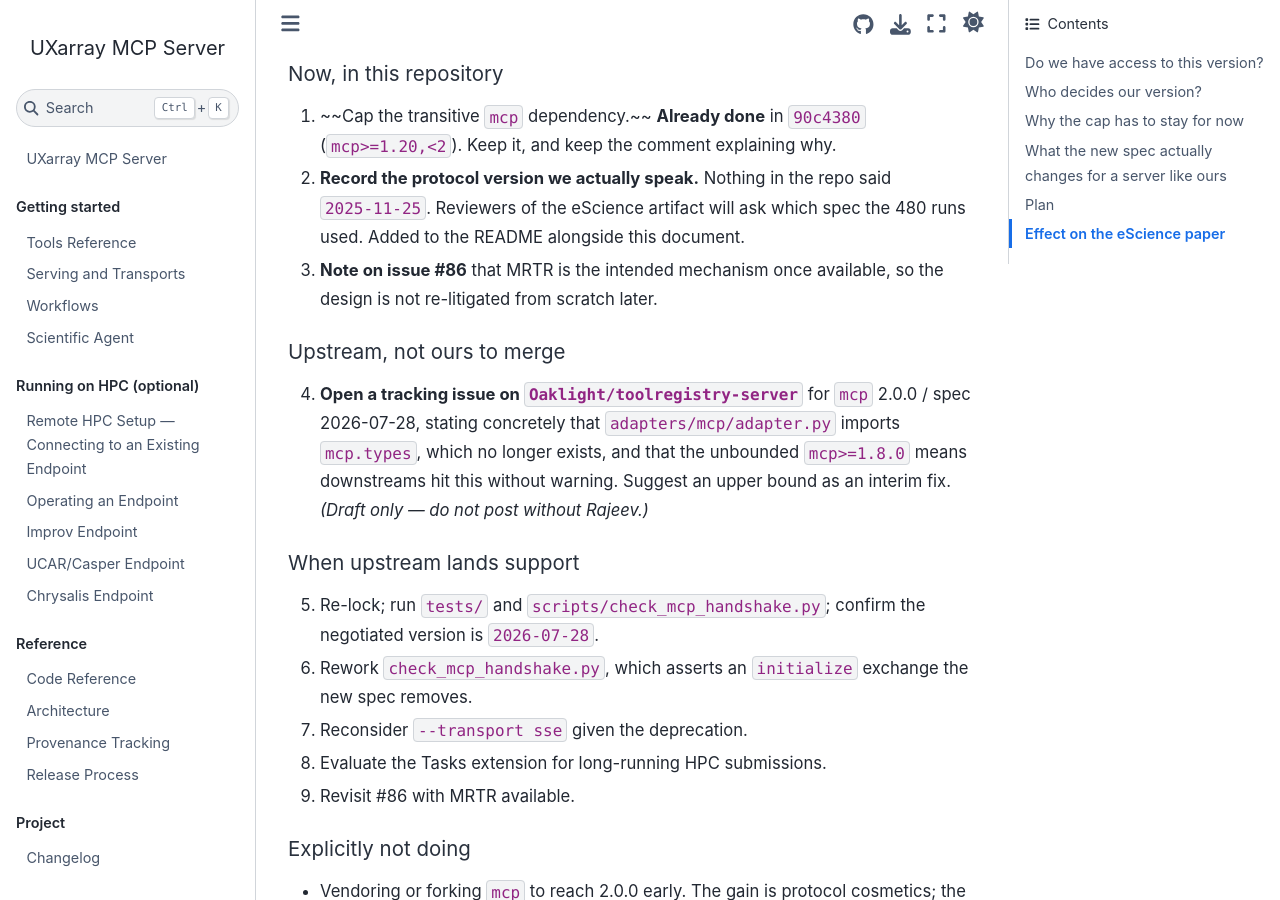
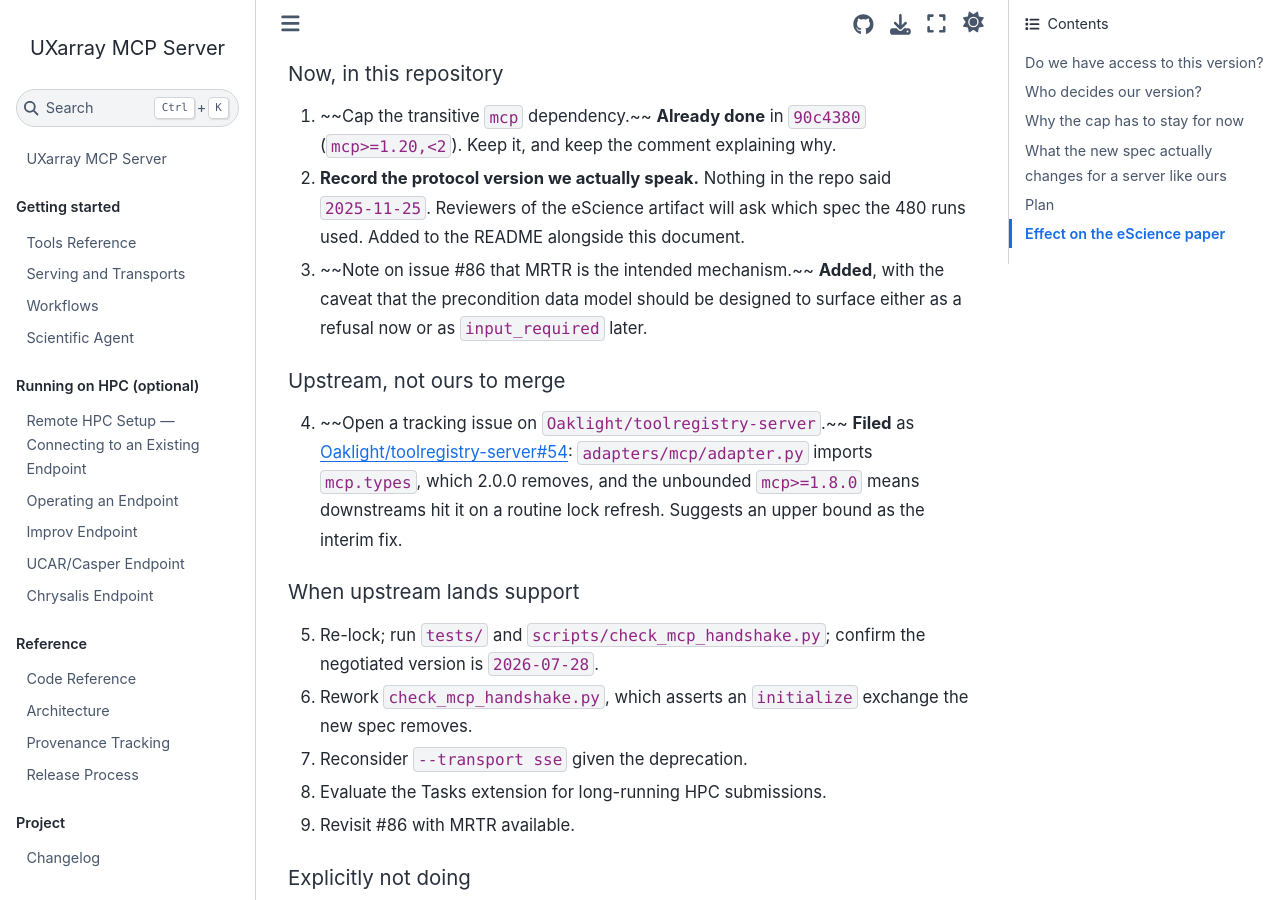
Before and after one commit to UXARRAY/uxarray-mcp-server, a Sphinx documentation site: the page built from docs/mcp-2026-07-28-assessment.md, in a window 1280 px wide and 900 px high, scrolled down 3769 px. Built offline with Sphinx 7.4.7 and the Sphinx Book theme 1.1.4, drawn with Linux system fonts in a browser that asks for light colours.

Commit message:
Link the filed upstream issue and the MRTR note on #86

```diff
--- a/docs/mcp-2026-07-28-assessment.md
+++ b/docs/mcp-2026-07-28-assessment.md
@@ -116,16 +116,17 @@ path exists.
 2. **Record the protocol version we actually speak.** Nothing in the repo said
    `2025-11-25`. Reviewers of the eScience artifact will ask which spec the 480
    runs used. Added to the README alongside this document.
-3. **Note on issue #86** that MRTR is the intended mechanism once available, so
-   the design is not re-litigated from scratch later.
+3. ~~Note on issue #86 that MRTR is the intended mechanism.~~ **Added**, with
+   the caveat that the precondition data model should be designed to surface
+   either as a refusal now or as `input_required` later.
 
 ### Upstream, not ours to merge
 
-4. **Open a tracking issue on `Oaklight/toolregistry-server`** for `mcp` 2.0.0 /
-   spec 2026-07-28, stating concretely that `adapters/mcp/adapter.py` imports
-   `mcp.types`, which no longer exists, and that the unbounded `mcp>=1.8.0`
-   means downstreams hit this without warning. Suggest an upper bound as an
-   interim fix. *(Draft only — do not post without Rajeev.)*
+4. ~~Open a tracking issue on `Oaklight/toolregistry-server`.~~ **Filed** as
+   [Oaklight/toolregistry-server#54](https://github.com/Oaklight/toolregistry-server/issues/54):
+   `adapters/mcp/adapter.py` imports `mcp.types`, which 2.0.0 removes, and the
+   unbounded `mcp>=1.8.0` means downstreams hit it on a routine lock refresh.
+   Suggests an upper bound as the interim fix.
 
 ### When upstream lands support
 
```
